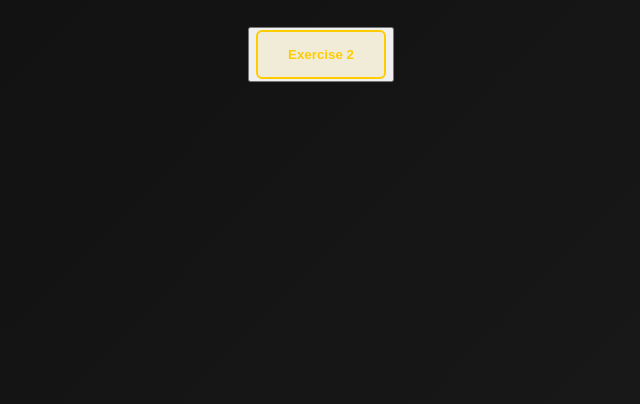
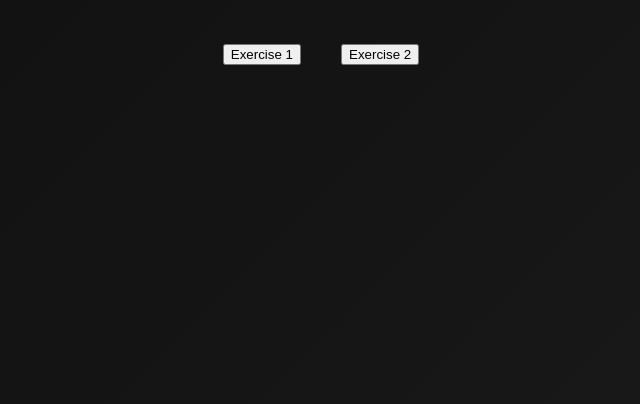
Before and after one commit to Jaroncoder/web-technology-project, a plain HTML site: page index.html in a window 1280 px wide. Shown: the part 436-840 px from the top of the page, without its empty margins (319-959 px from the left). Drawn offline with Linux system fonts and the light colour scheme.

Commit message:
Update index.html

```diff
--- a/index.html
+++ b/index.html
@@ -15,8 +15,8 @@
 <body>
   <h1 style="margin-bottom: 60px; letter-spacing: 2px;">Home Page</h1>
   <div style="display: flex; gap: 40px;">
-    <button class="nav-but" onclick="location.href:"ex1.html"" >
-    <a href="ex2.html" style="background-color: rgba(255, 204, 0, 0.1);">Exercise 2</a>
+    <button class="nav-but" onclick="location.href:'ex1.html'">Exercise 1</button>
+    <button class="nav-but" onclick="location.href:'ex2.html'">Exercise 2</button>
   </div>
 </body>
 </html>
```
